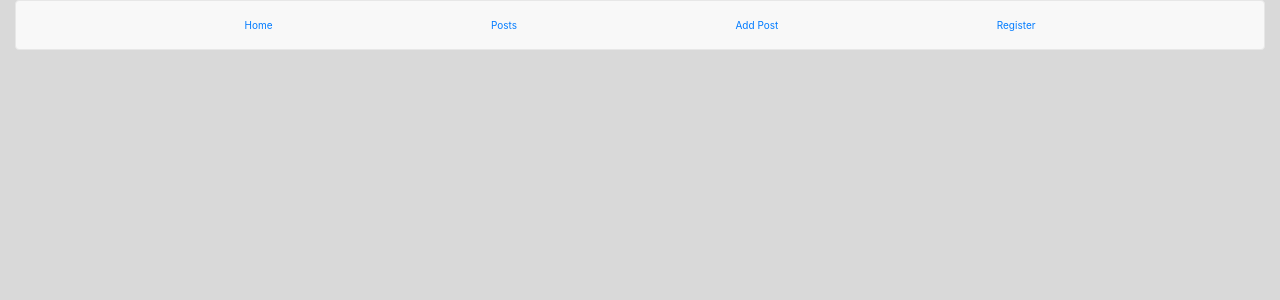
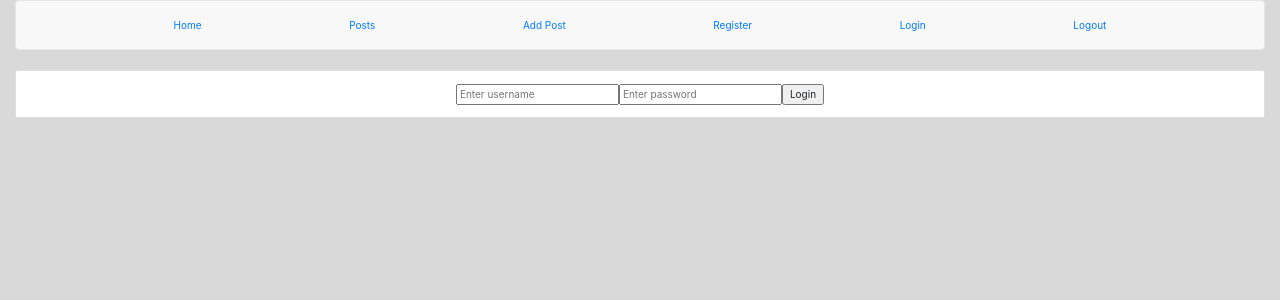
Before and after one commit to yvonnersz/mock-reddit-frontend, a React (Create React App) app: page /login in a window 1280 px wide. Shown: the top 300 px of the page. Built offline with nearby package versions, Linux system fonts and the light colour scheme; no server answers.

Commit message:
Build login and logout features

```diff
--- a/src/components/NavBar.js
+++ b/src/components/NavBar.js
@@ -1,18 +1,26 @@
+import axios from "axios";
+import React from "react";
+import { Link } from "react-router-dom";
 
-import React from 'react'
-import {Link} from 'react-router-dom'
+class NavBar extends React.Component {
+  handleLogout = () => {
+    axios.delete("http://localhost:3000/logged_out", { withCredentials: true });
+  };
 
-const NavBar = () => {
-
-  return (
-    <nav class="navbar navbar-default">
-      <Link to='/'>Home</Link>
-      <Link to='/posts'>Posts</Link>
-      <Link to='/posts/new'>Add Post</Link>
-      <Link to='/register'>Register</Link>
-    </nav>
-
-  )
+  render() {
+    return (
+      <nav class="navbar navbar-default">
+        <Link to="/">Home</Link>
+        <Link to="/posts">Posts</Link>
+        <Link to="/posts/new">Add Post</Link>
+        <Link to="/register">Register</Link>
+        <Link to="/login">Login</Link>
+        <Link to="/logout" onClick={this.handleLogout()}>
+          Logout
+        </Link>
+      </nav>
+    );
+  }
 }
 
-export default NavBar
+export default NavBar;
--- /dev/null
+++ b/src/components/users/UserLogin.js
@@ -0,0 +1,65 @@
+import React from "react";
+import axios from "axios";
+
+class UserLogin extends React.Component {
+  constructor() {
+    super();
+    this.state = {
+      username: "",
+      password: ""
+    };
+  }
+
+  handleOnChange = (event) => {
+    this.setState({
+      [event.target.name]: event.target.value,
+    });
+  };
+
+  handleSubmit = (event) => {
+    event.preventDefault();
+
+    const { username, password } = this.state;
+
+    axios.post(
+      "http://localhost:3000/sessions",
+      {
+        user: {
+          username: username,
+          password: password
+        },
+      },
+      { withCredentials: true }
+    );
+
+    this.props.history.push("/");
+  };
+
+  render() {
+    return (
+      <div class="card">
+        <div class="card-body">
+          <form onSubmit={this.handleSubmit}>
+            <input
+              type="text"
+              name="username"
+              placeholder="Enter username"
+              onChange={this.handleOnChange}
+            ></input>
+
+            <input
+              type="password"
+              name="password"
+              placeholder="Enter password"
+              onChange={this.handleOnChange}
+            ></input>
+
+            <input type="submit" value="Login"></input>
+          </form>
+        </div>
+      </div>
+    );
+  }
+}
+
+export default UserLogin;
--- a/src/containers/PostsContainer.js
+++ b/src/containers/PostsContainer.js
@@ -11,6 +11,7 @@ import CommentEdit from '../components/comments/CommentEdit.js';
 import Home from '../components/Home';
 import NavBar from '../components/NavBar';
 import UserInput from '../components/users/UserInput';
+import UserLogin from '../components/users/UserLogin';
 import {fetchPosts} from '../actions/post/fetchPosts';
 
 class PostsContainer extends React.Component {
@@ -23,6 +24,7 @@ class PostsContainer extends React.Component {
                     <Route exact path='/' component={Home} />
                     <Route path='/posts/new' component={PostInput} />
                     <Route path='/register' render={(routerProps) => <UserInput {...routerProps} />} />
+                    <Route path='/login' render={(routerProps) => <UserLogin {...routerProps} />} />
                     <Route path='/posts/:id/comments/:id' render={(routerProps) => <CommentEdit {...routerProps} posts={this.props.posts}/>} />
                     <Route path='/posts/:id/comments' render={(routerProps) => <><Post {...routerProps} posts={this.props.posts} /><CommentsContainer {...routerProps} posts={this.props.posts} /></>} />
                     <Route path='/posts/:id/edit' render={(routerProps) => <PostEdit {...routerProps} posts={this.props.posts} />} />
```
Also changed, not shown: 1 other file (tests, documents, lock files or other folders).
